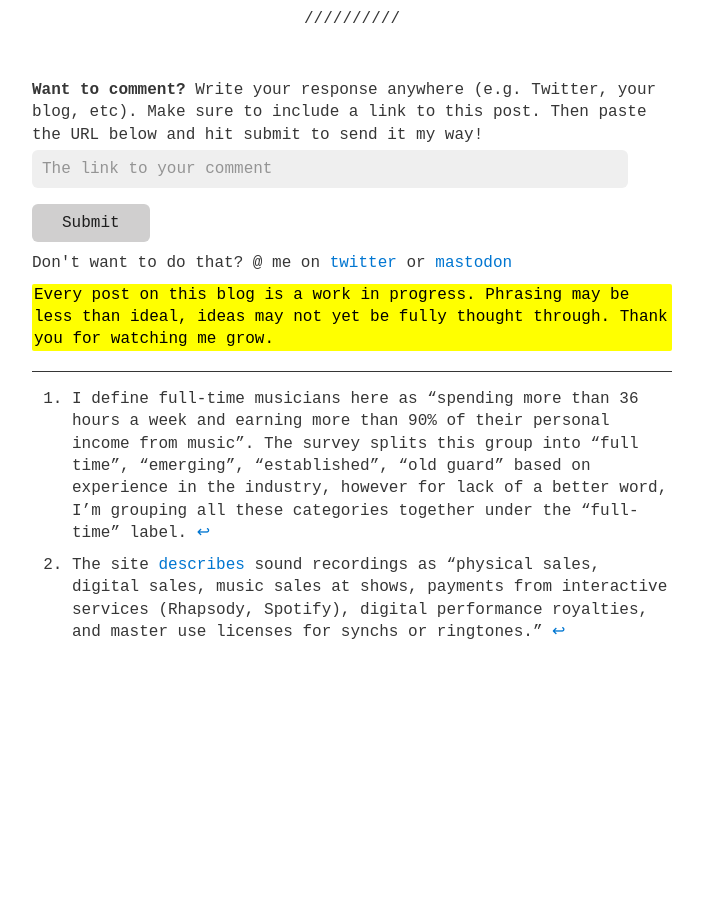
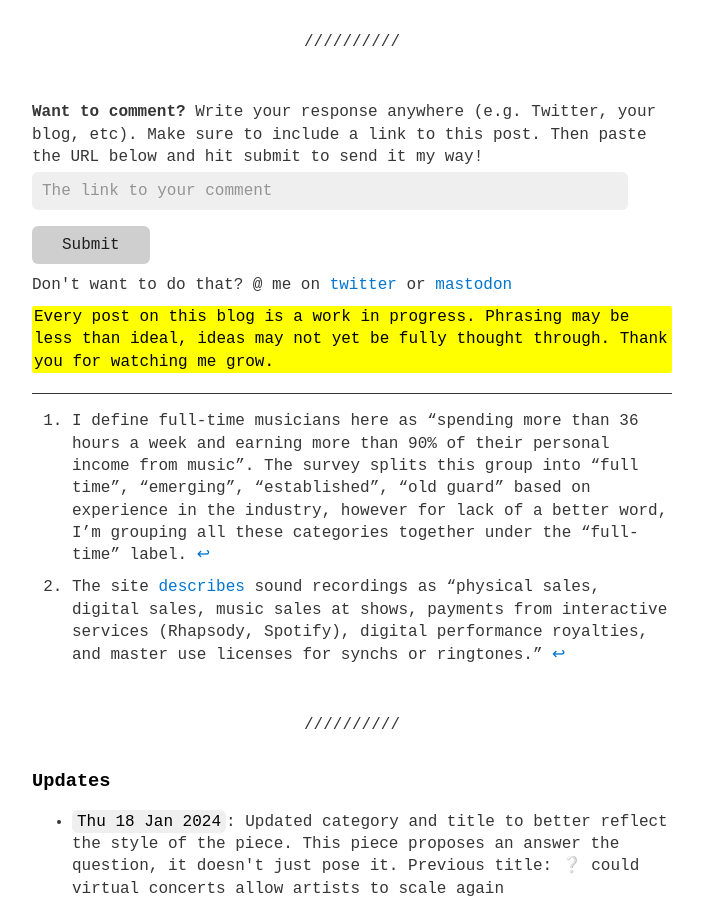
Before and after one commit to person-al/person-al.github.io, a Jekyll site: the page built from _posts/2021-12-29-🌱-virtual-concerts-could-allow-artists-to-scale-again.md, in a window 1280 px wide and 900 px high, scrolled down 3269 px. Shown: the whole window, without its empty margins (288-991 px from the left). Built offline with Jekyll 4.4.1, drawn with Linux system fonts in a browser that asks for light colours; before the commit the page ends 3929 px from its top, so only the background shows below that; some of the changed text lies outside the part shown.

Commit message:
rename and recategorize old post

```diff
--- a/_posts/2021-12-29-❔-could-virtual-concerts-allow-artists-to-scale-again.md
+++ b/_posts/2021-12-29-🌱-virtual-concerts-could-allow-artists-to-scale-again.md
@@ -1,9 +1,17 @@
 ---
-category: ❔
+category: "\U0001F331"
 date: 2021-12-29
+last_modified_at: 2024-01-18
 layout: post
+redirect_from:
+- /❔/2021/12/29/could-virtual-concerts-allow-artists-to-scale-again.html
 tags: metaverse, music, hypotheses
-title: ❔ could virtual concerts allow artists to scale again?
+title: "\U0001F331 virtual concerts could allow artists to scale again"
+updates:
+- date: 2024-01-18
+  text: 'Updated category and title to better reflect the style of the piece. This
+    piece proposes an answer the question, it doesn''t just pose it. Previous title:
+    ❔ could virtual concerts allow artists to scale again'
 ---
 
 Of the following three options, how do you engage with music most frequently?
```
